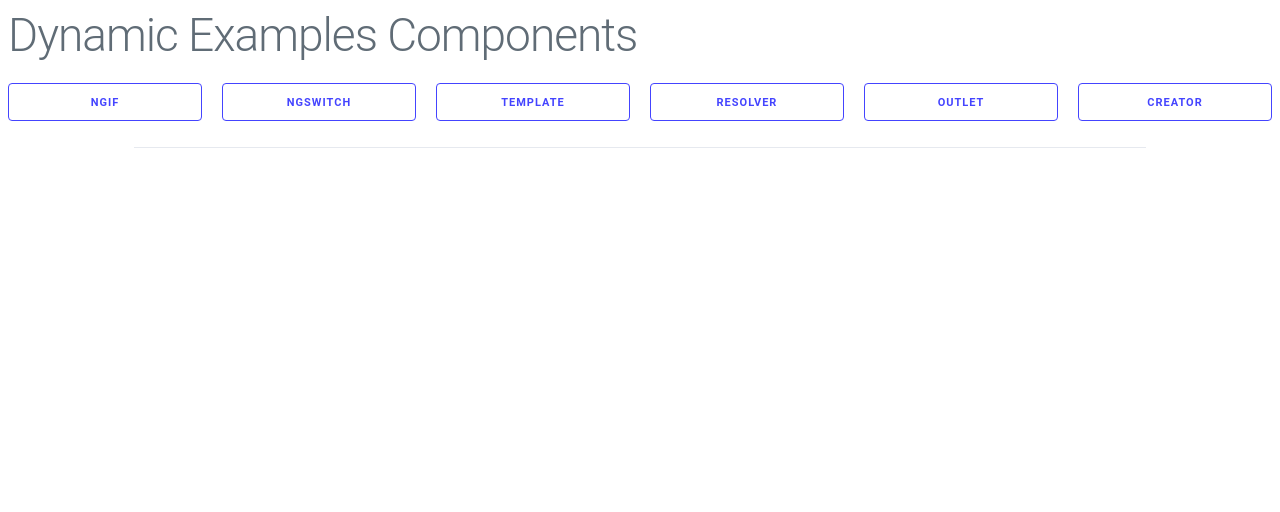
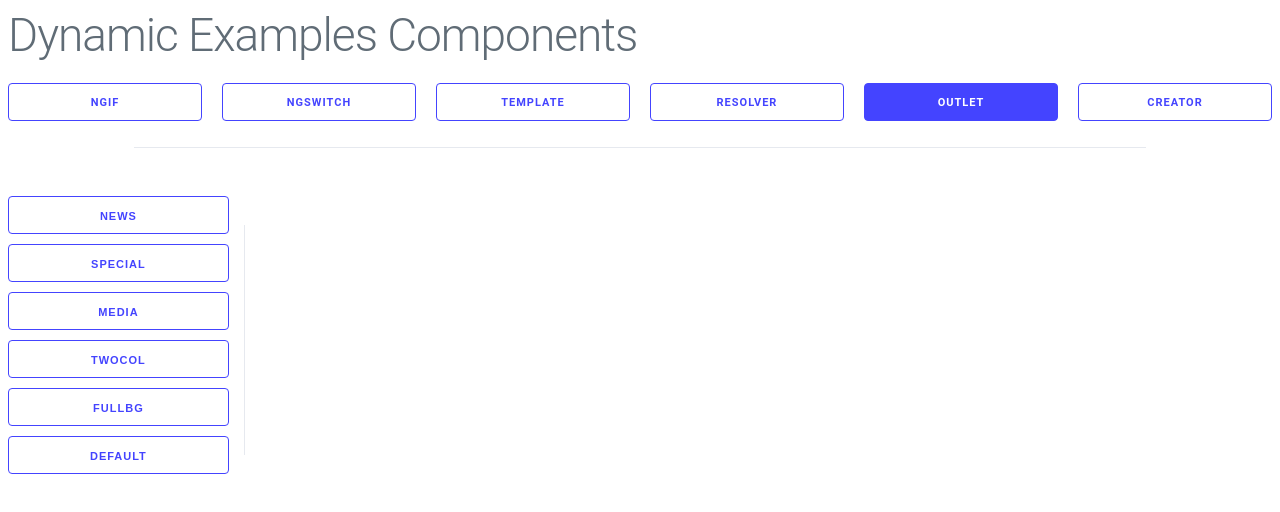
Before and after one commit to YAZART/angular-dynamic-components, an Angular app: page /outlet in a window 1280 px wide. Before the commit this address led to /. Shown: the top 512 px of the page. Built offline with nearby package versions, Linux system fonts and the light colour scheme.

Commit message:
add outlet example

```diff
--- a/src/app/app-routing.module.ts
+++ b/src/app/app-routing.module.ts
@@ -7,7 +7,7 @@ const routes: Routes = [
   {path:'switch', loadChildren: () => import('./banner-switch/banner-switch.module').then(m => m.BannerSwitchModule)},
   {path:'template', loadChildren: () => import('./banner-template/banner-template.module').then(m => m.BannerTemplateModule)},
   {path:'resolver', loadChildren: () => import('./banner-resolver/banner-resolver.module').then(m => m.BannerResolverModule)},
-  // {path:'outlet', loadChildren: () => import('./customers/customers.module').then(m => m.CustomersModule)},
+  {path:'outlet', loadChildren: () => import('./banner-outlet/banner-outlet.module').then(m => m.BannerOutletModule)},
   // {path:'render', loadChildren: () => import('./customers/customers.module').then(m => m.CustomersModule)}
 ];
 
--- /dev/null
+++ b/src/app/banner-outlet/banner-outlet.component.html
@@ -0,0 +1,21 @@
+<div class="row">
+    <div class="column column-20">
+        <div class="panel-container">
+            <button class="button button-prime button-outline" style="width: 100%;" (click)="addNews()">news</button>
+            <button class="button button-prime button-outline" style="width: 100%;"
+                (click)="addSpecial()">special</button>
+            <button class="button button-prime button-outline" style="width: 100%;" (click)="addMedia()">media</button>
+            <button class="button button-prime button-outline" style="width: 100%;"
+                (click)="addTwoCol()">twoCol</button>
+            <button class="button button-prime button-outline" style="width: 100%;"
+                (click)="addFullBg()">fullBg</button>
+            <button class="button button-prime button-outline" style="width: 100%;"
+                (click)="addDefault()">default</button>
+        </div>
+    </div>
+    <div class="column column-80">
+        <ng-container *ngFor="let banner of bannerList">
+            <ng-container *ngComponentOutlet="banner.component"></ng-container>
+        </ng-container>
+    </div>
+</div>
--- /dev/null
+++ b/src/app/banner-outlet/banner-outlet.component.ts
@@ -0,0 +1,61 @@
+import { Component, OnInit } from '@angular/core';
+import { BanerTypeCreatorService } from '../baner-types.service';
+import { BannerTypeSet } from '../common/interfaces';
+import { BannerNewsComponent } from '../banner-types/banner-news/banner-news.component';
+import { BannerDefaultComponent } from '../banner-types/banner-default/banner-default.component';
+import { BannerFullBgComponent } from '../banner-types/banner-full-bg/banner-full-bg.component';
+import { BannerSpecialComponent } from '../banner-types/banner-special/banner-special.component';
+import { BannerMediaComponent } from '../banner-types/banner-media/banner-media.component';
+import { BannerTwoColComponent } from '../banner-types/banner-two-col/banner-two-col.component';
+
+@Component({
+    selector: 'app-banner-outlet',
+    templateUrl: 'banner-outlet.component.html'
+})
+export class BannerOutletComponent implements OnInit {
+    enums = {
+        types: BannerTypeSet
+    };
+    bannerList: any[] = [];
+
+    constructor(
+        private fabric: BanerTypeCreatorService){
+    }
+    addNews(){
+        this.bannerList.push({
+            component: BannerNewsComponent,
+            data: this.fabric.createNews()
+        });
+    }
+    addSpecial(){
+        this.bannerList.push({
+            component: BannerSpecialComponent,
+            data: this.fabric.createSpecial()
+        });
+    }
+    addMedia(){
+        this.bannerList.push({
+            component: BannerMediaComponent,
+            data: this.fabric.createMedia()
+        });
+    }
+    addTwoCol(){
+        this.bannerList.push({
+            component: BannerTwoColComponent,
+            data: this.fabric.createTwoCol()
+        });
+    }
+    addFullBg(){
+        this.bannerList.push({
+            component: BannerFullBgComponent,
+            data: this.fabric.createFullBg()
+        });
+    }
+    addDefault(){
+        this.bannerList.push({
+            component: BannerDefaultComponent,
+            data: this.fabric.createDefault()
+        });
+    }
+    ngOnInit(){}
+}
```
Also changed, not shown: src/app/banner-outlet/banner-outlet.module.ts (added, +25 -0 lines).
